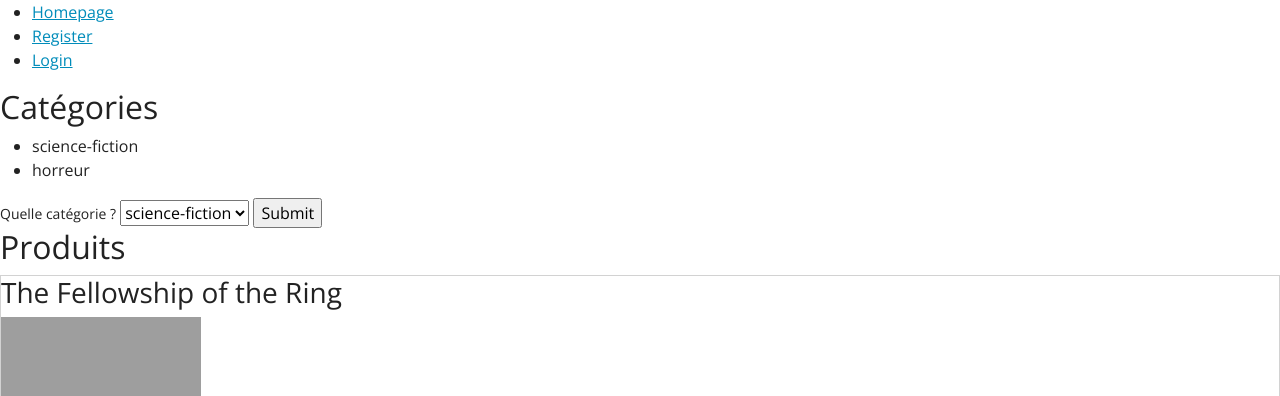
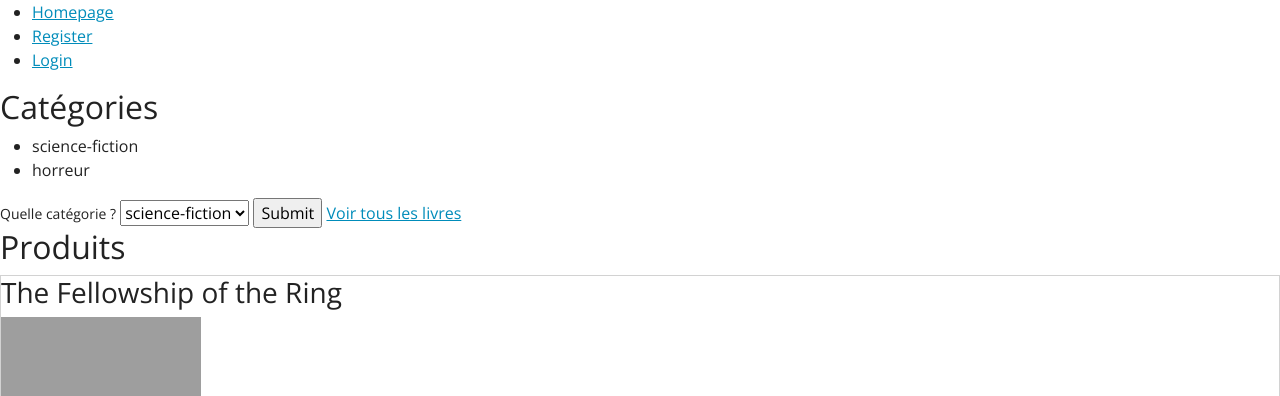
Before and after one commit to blnche/res04-e-commerce, a PHP site: page / in a window 1280 px wide. Shown: the top 396 px of the page. Run offline with PHP 8.4, Linux system fonts and the light colour scheme; data comes from the database, SQL or seed files in the repository; grey boxes are pictures that could not be loaded.

Commit message:
ajout lien pour revoir tous les livres non filtrés

```diff
--- a/views/homepage.phtml
+++ b/views/homepage.phtml
@@ -31,6 +31,7 @@
         ?>
         </select>
         <input type="submit" value="Submit">
+        <a href="index.php?route=homepage">Voir tous les livres</a>
      </form>
 </aside>
 <section id="products">
--- a/views/homepageFiltered.phtml
+++ b/views/homepageFiltered.phtml
@@ -3,8 +3,6 @@
     $categories = $this->data["categories"];
     $products_filtered = $this->data["products-filtered"];
     $category_name = $this->data["category-name"];
-
-    var_dump($category_name);
 ?>
 
 <aside id="categories">
@@ -34,6 +32,7 @@
             ?>
         </select>
         <input type="submit" value="Submit">
+        <a href="index.php?route=homepage">Voir tous les livres</a>
      </form>
 </aside>
 
```
